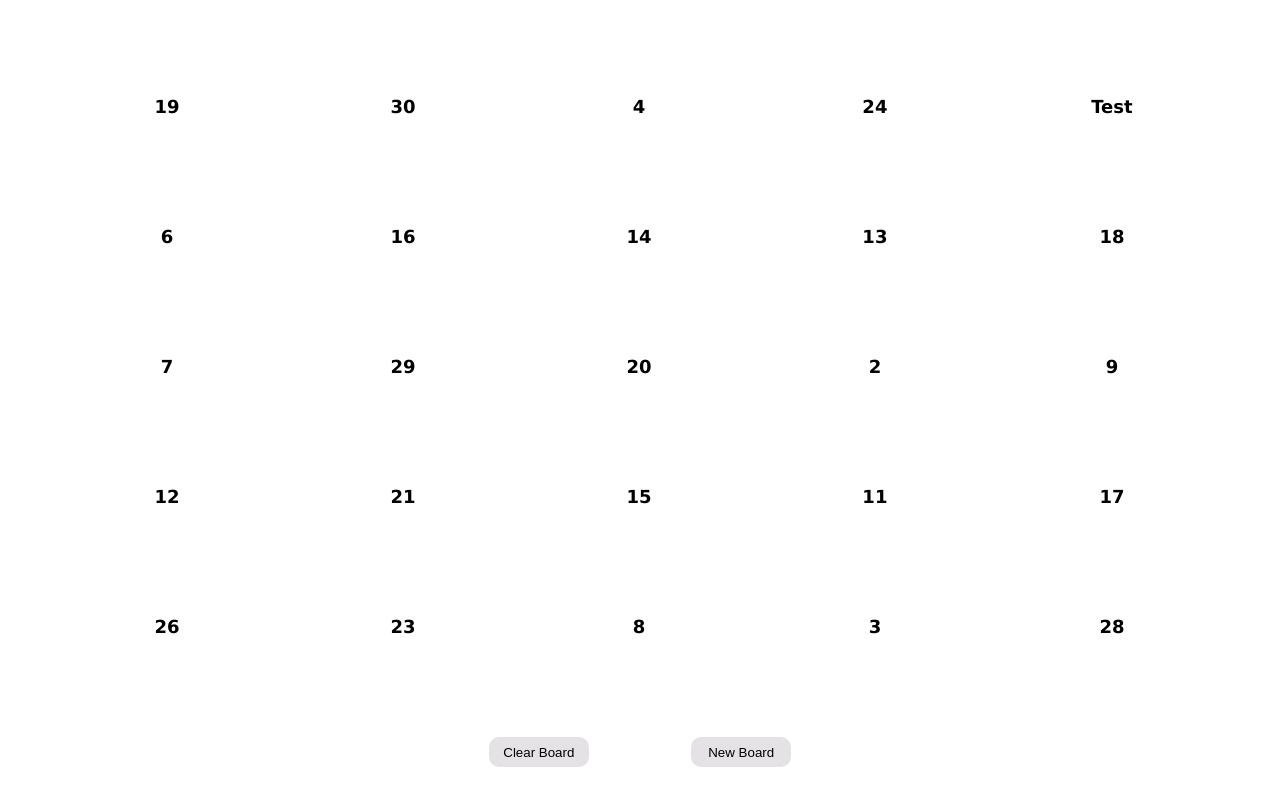
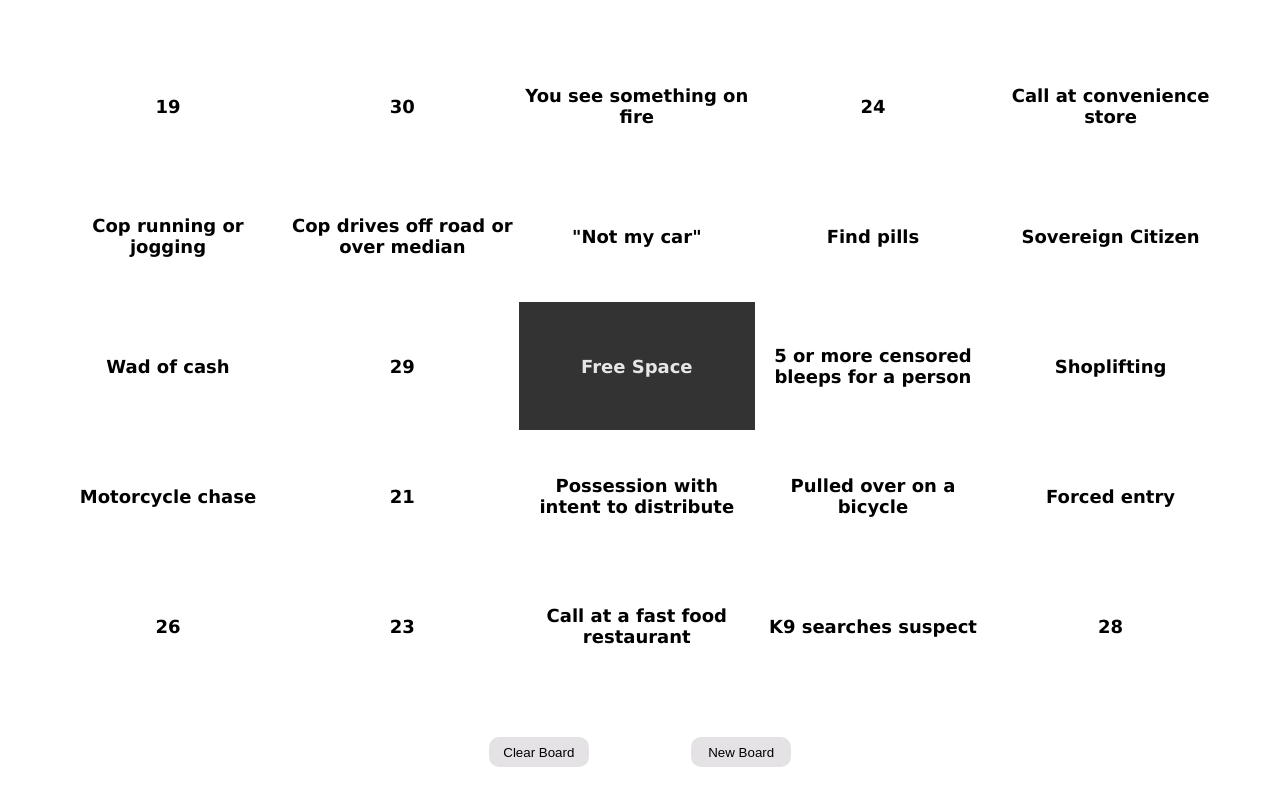
Before and after one commit to iArtemyst/_bingo-board, a website: page index.html in a window 1280 px wide. Drawn offline with Linux system fonts and the light colour scheme.

Commit message:
added free space and partially updated the wordlist

```diff
--- a/bingoCell.css
+++ b/bingoCell.css
@@ -58,3 +58,9 @@ td {
     background-color: #333333;
     color: #e6e6e6;
 }
+
+.free-cell
+{
+    background-color: #333333;
+    color: #e6e6e6;
+}
--- a/bingoCell.js
+++ b/bingoCell.js
@@ -1,22 +1,22 @@
 const word_list = [
-    "Test",
-    "2",
-    "3",
-    "4",
-    "5",
-    "6",
-    "7",
-    "8",
-    "9",
-    "10",
-    "11",
-    "12",
-    "13",
-    "14",
-    "15",
-    "16",
-    "17",
-    "18",
+    "Call at convenience store",
+    "5 or more censored bleeps for a person",
+    "K9 searches suspect",
+    "You see something on fire",
+    "No ID",
+    "Cop running or jogging",
+    "Wad of cash",
+    "Call at a fast food restaurant",
+    "Shoplifting",
+    "Resisting arrest",
+    "Pulled over on a bicycle",
+    "Motorcycle chase",
+    "Find pills",
+    `"Not my car"`,
+    "Possession with intent to distribute",
+    "Cop drives off road or over median",
+    "Forced entry",
+    "Sovereign Citizen",
     "19",
     "20",
     "21",
@@ -55,7 +55,13 @@ for (let i = 0; i < 5; i++)
         cell.id = i + j
 
         let textContainer = document.createElement("div")
+        if (i == 2 && j == 2) {
+            textContainer.innerHTML = `Free Space`
+            cell.classList.add("free-cell")
+        }
+        else {
             textContainer.innerHTML = `${shuffledList[i * 5 + j]}`
+        }
         textContainer.className = "cell-square"
 
         cell.appendChild(textContainer)
@@ -65,6 +71,10 @@ for (let i = 0; i < 5; i++)
             let myColumn = j;
 
             console.log(`${i}, ${j}`);
+            if (i == 2 && j == 2) {
+                cell.classList.add("selected-cell")
+            }
+            else {
                 if (cell.classList.contains("selected-cell"))
                 {
                     cell.classList.remove("selected-cell")
@@ -72,6 +82,7 @@ for (let i = 0; i < 5; i++)
                 else
                 {
                     cell.classList.add("selected-cell")
+                }
             }
         }
         row.appendChild(cell)
@@ -93,8 +104,6 @@ clear_button.onclick = function() {
     {
         clickedCells[i].classList.remove("selected-cell")
     }
-
-
 }
 
 }
```
Lines whose indentation alone changed are shown as unchanged.
